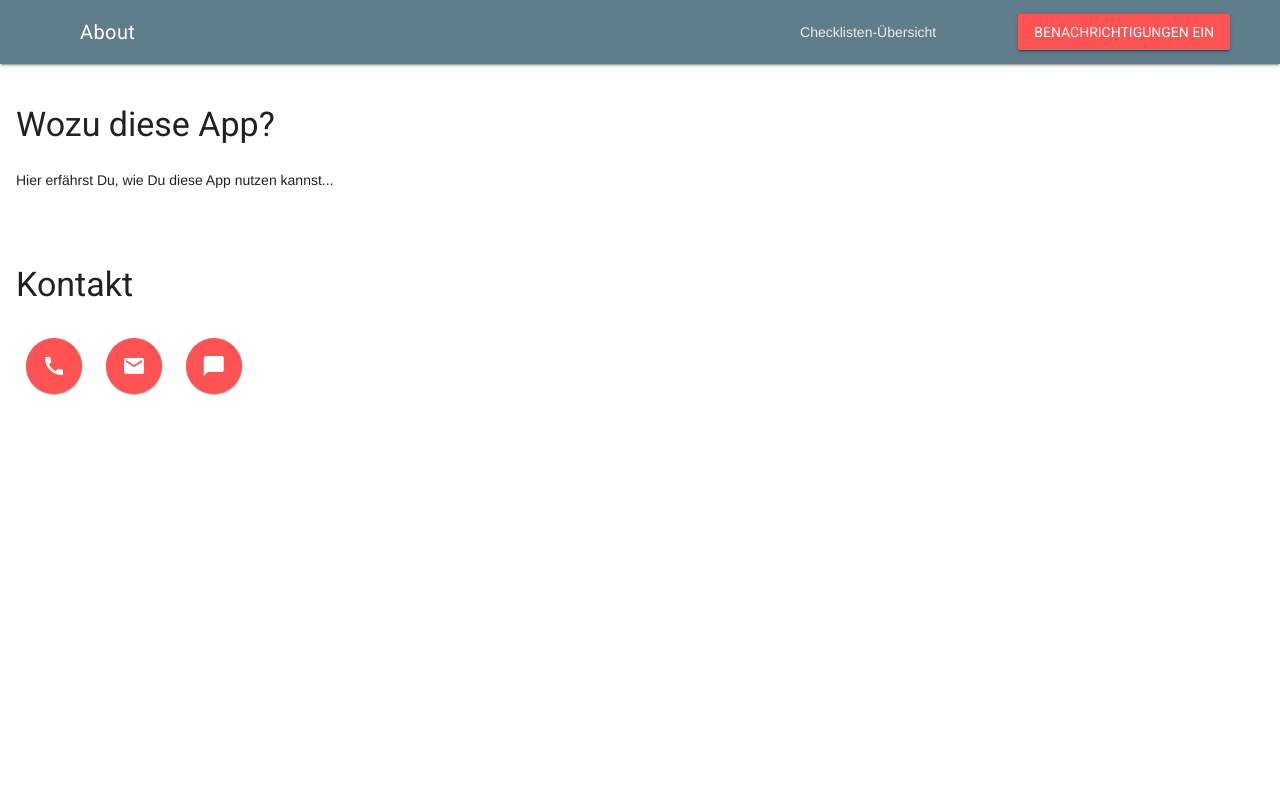
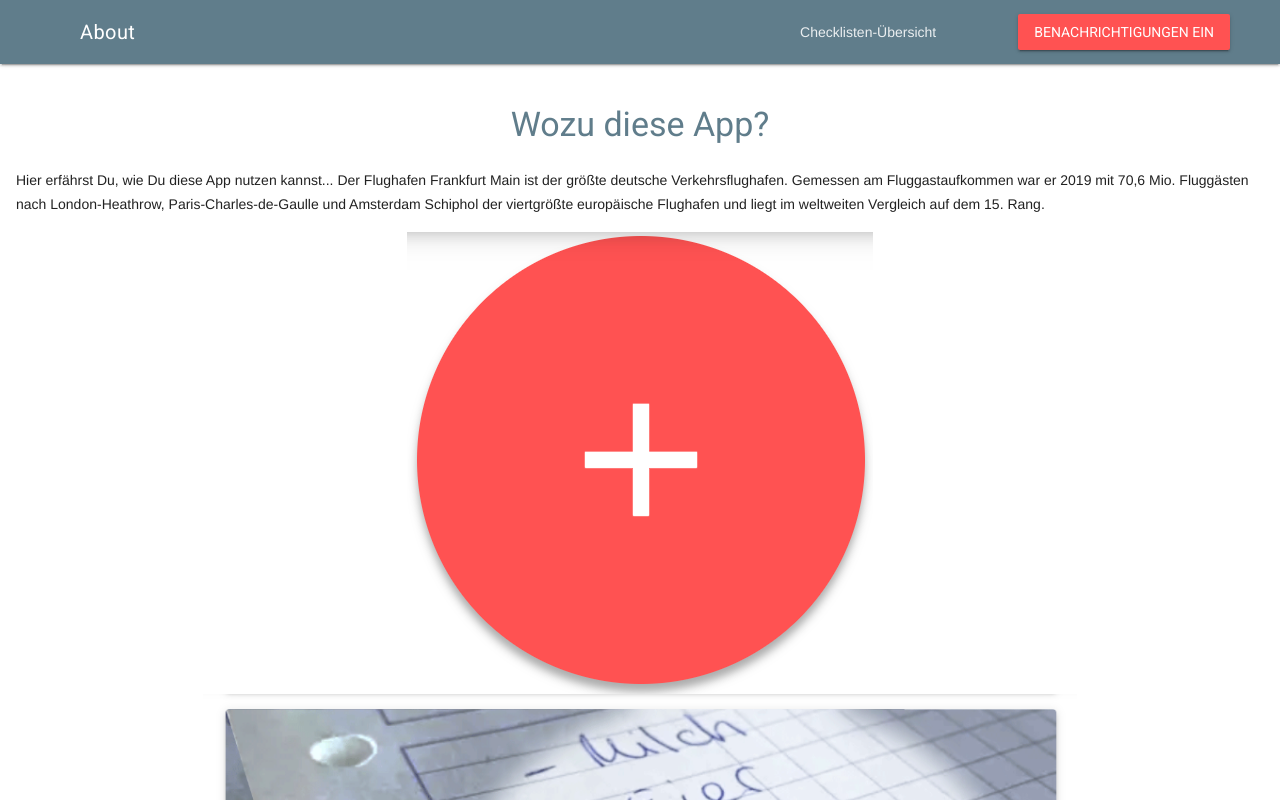
Before and after one commit to AntheaMeier/MCL_IKT, a website: page public/about/index.html in a window 1280 px wide. Drawn offline with nearby package versions, Linux system fonts and the light colour scheme.

Commit message:
about anpassungen

```diff
--- a/public/about/index.html
+++ b/public/about/index.html
@@ -59,14 +59,26 @@
         </div>
       </nav>
     </div>
+
+
     <main class="mdl-layout__content mat-typography">
       <div class="mdl-grid">
         <div class="mdl-cell mdl-cell--12-col text-center">
-          <h3>Wozu diese App?</h3>
-          <p>Hier erfährst Du, wie Du diese App nutzen kannst...</p>
+          <h3 class="flex mdl-color-text--primary">Wozu diese App?</h3>
+          <p class="flex">Hier erfährst Du, wie Du diese App nutzen kannst...
+            Der Flughafen Frankfurt Main ist der größte deutsche Verkehrsflughafen. Gemessen am Fluggastaufkommen war er 2019 mit 70,6 Mio. Fluggästen nach London-Heathrow, Paris-Charles-de-Gaulle und Amsterdam Schiphol der viertgrößte europäische Flughafen und liegt im weltweiten Vergleich auf dem 15. Rang.
+          </p>
+          <img src="/src/images/plus.png" alt="Add Icon" class="about-image flex">
+          <img src="/src/images/result.png" alt="Checklistenausgabe" class="about-image flex">
+
+          <p class="flex">Hier erfährst Du, wie Du diese App nutzen kannst...
+            Der Flughafen Frankfurt Main ist der größte deutsche Verkehrsflughafen. Gemessen am Fluggastaufkommen war er 2019 mit 70,6 Mio. Fluggästen nach London-Heathrow, Paris-Charles-de-Gaulle und Amsterdam Schiphol der viertgrößte europäische Flughafen und liegt im weltweiten Vergleich auf dem 15. Rang.
+          </p>
+
+          <img src="/src/images/form.png" alt="Checklisteneingabe" class="about-image flex">
         </div>
       </div>
-      <div class="mdl-grid">
+      <!--<div class="mdl-grid">
         <div class="mdl-cell mdl-cell--12-col text-center">
           <h3>Kontakt</h3>
           <div>
@@ -81,7 +93,7 @@
             </button>
           </div>
         </div>
-      </div>
+      </div>-->
     </main>
   </div>
 </div>
--- a/public/src/css/about.css
+++ b/public/src/css/about.css
@@ -1,3 +1,15 @@
 .mdl-button {
   margin: 10px;
 }
+
+.flex {
+  display: flex;
+  justify-content: center;
+  align-items: center;
+}
+
+.about-image {
+  max-width: 70%;
+  margin: auto;
+  display: block;
+}
--- a/public/src/css/feed.css
+++ b/public/src/css/feed.css
@@ -44,6 +44,7 @@ immer sichtbar geschaltet*/
   margin: auto;
   display: block;
 }
+
 
 .floating-button {
   z-index: 1000;
--- a/public/sw.js
+++ b/public/sw.js
@@ -1,7 +1,7 @@
 importScripts('/src/js/idb.js');
 importScripts('/src/js/db.js');
 
-const CACHE_VERSION = 100;
+const CACHE_VERSION = 109;
 const CURRENT_STATIC_CACHE = 'static-v'+CACHE_VERSION;
 const CURRENT_DYNAMIC_CACHE = 'dynamic-v'+CACHE_VERSION;
 
```
Also changed, not shown: public/src/images/form.png (added), public/src/images/plus.png (added), public/src/images/result.png (added).
